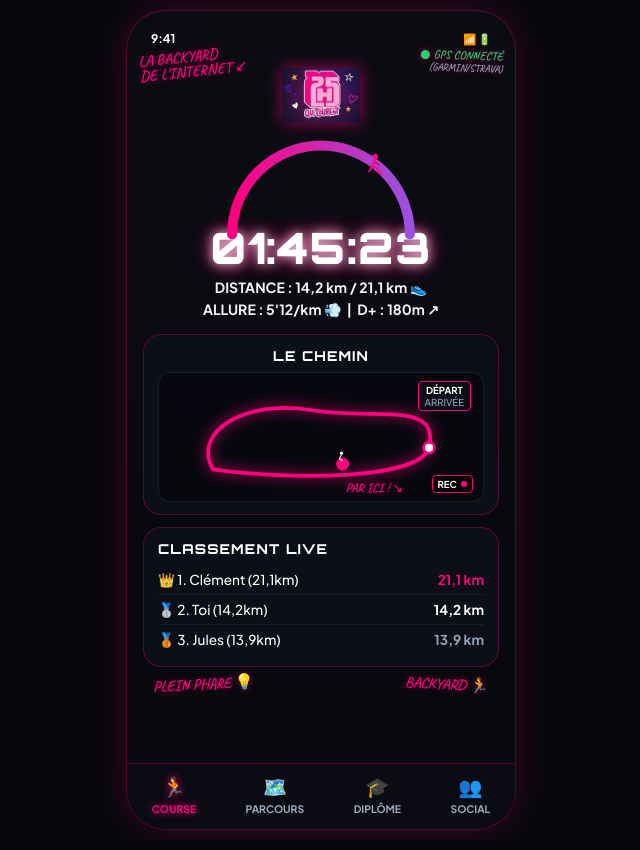
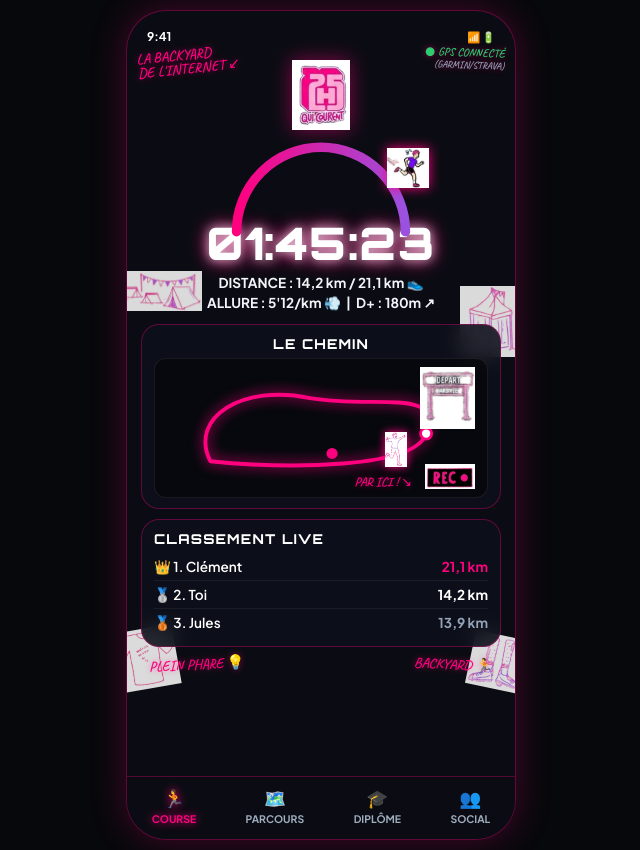
Before and after one commit to mogomegarun/backyard-25h, a website: page index.html in a window 1280 px wide. Shown: the whole page, without its empty margins (319-959 px from the left). Drawn offline with Linux system fonts and the light colour scheme.

Commit message:
Update index.html

```diff
--- a/index.html
+++ b/index.html
@@ -3,16 +3,16 @@
 <head>
   <meta charset="UTF-8">
   <meta name="viewport" content="width=device-width, initial-scale=1.0">
-  <title>25H Qui Courent - Backyard</title>
+  <title>25H Qui Courent</title>
   <link rel="preconnect" href="https://fonts.googleapis.com">
   <link rel="preconnect" href="https://fonts.gstatic.com" crossorigin>
-  <link href="https://fonts.googleapis.com/css2?family=Caveat:wght@600;700&family=Orbitron:wght@700;800;900&family=Plus+Jakarta+Sans:wght@500;600;700;800&display=swap" rel="stylesheet">
+  <link href="https://fonts.googleapis.com/css2?family=Caveat:wght@600;700&family=Orbitron:wght@700;800;900&family=Plus+Jakarta+Sans:wght@600;700;800&display=swap" rel="stylesheet">
 
   <style>
     :root {
       --bg-dark: #07080c;
-      --card-bg: rgba(13, 16, 27, 0.85);
-      --card-border: rgba(255, 0, 127, 0.3);
+      --card-bg: rgba(13, 16, 27, 0.88);
+      --card-border: rgba(255, 0, 127, 0.35);
       --neon-pink: #ff007f;
       --neon-purple: #9b51e0;
       --neon-green: #2ecc71;
@@ -35,40 +35,42 @@
       padding: 10px;
     }
 
-    /* Conteneur Smartphone */
+    /* ÉCRAN DU TÉLÉPHONE */
     .phone-screen {
       width: 100%;
       max-width: 390px;
-      min-height: 820px;
+      min-height: 830px;
       background-color: #0b0c13;
-      background-image:
-        linear-gradient(180deg, rgba(11, 12, 19, 0.82) 0%, rgba(7, 8, 12, 0.92) 100%),
-        url('images/bg-doodles.jpg');
-      background-size: cover;
-      background-position: center;
-      border: 1px solid rgba(255, 0, 127, 0.3);
+      border: 1px solid rgba(255, 0, 127, 0.35);
       border-radius: 40px;
-      padding: 18px 16px 0 16px;
+      padding: 16px 14px 0 14px;
       position: relative;
-      box-shadow: 0 0 35px rgba(255, 0, 127, 0.2);
+      box-shadow: 0 0 35px rgba(255, 0, 127, 0.25);
       display: flex;
       flex-direction: column;
-      gap: 12px;
+      gap: 10px;
       overflow: hidden;
     }
 
-    /* Doodles manuscrits & annotations */
+    /* DOODLES DE FOND DÉCORATIFS (POSITIONNÉS DE MANIÈRE ABSOLUE) */
+    .bg-doodle {
+      position: absolute;
+      pointer-events: none;
+      z-index: 0;
+      opacity: 0.85;
+    }
+
     .doodle-text {
       font-family: var(--font-handwritten);
       color: var(--neon-pink);
-      font-size: 1.1rem;
+      font-size: 1.05rem;
       line-height: 1;
       position: absolute;
       z-index: 2;
       text-shadow: 0 0 6px rgba(255, 0, 127, 0.5);
     }
 
-    /* En-tête avec Heure & Status Bar */
+    /* EN-TÊTE ET LOGO */
     .status-bar {
       display: flex;
       justify-content: space-between;
@@ -76,65 +78,79 @@
       font-size: 0.75rem;
       font-weight: 700;
       color: #fff;
-      padding: 2px 8px 6px 8px;
+      padding: 2px 6px 4px 6px;
+      z-index: 2;
     }
 
     .top-header {
       position: relative;
       display: flex;
-      flex-direction: column;
+      justify-content: center;
       align-items: center;
-      margin-top: 4px;
+      margin-top: 2px;
+      z-index: 2;
     }
 
     .logo-img {
-      max-height: 55px;
+      max-height: 70px;
       width: auto;
       display: block;
-      filter: drop-shadow(0 0 8px rgba(255, 0, 127, 0.6));
+      filter: drop-shadow(0 0 10px rgba(255, 0, 127, 0.5));
     }
 
-    /* Section Chrono & Arc */
+    /* SECTION CHRONO & ARC */
     .timer-section {
       position: relative;
       text-align: center;
-      margin-top: 5px;
+      margin-top: 2px;
+      z-index: 2;
     }
 
     .arc-container {
       position: relative;
       width: 280px;
-      height: 100px;
+      height: 95px;
       margin: 0 auto;
+    }
+
+    /* Runner PNG positionné sur l'arc */
+    .runner-on-arc {
+      position: absolute;
+      top: 6px;
+      right: 32px;
+      width: 42px;
+      height: auto;
+      z-index: 3;
+      filter: drop-shadow(0 0 6px var(--neon-pink));
     }
 
     .timer-display {
       font-family: var(--font-cinema);
-      font-size: 2.7rem;
+      font-size: 2.8rem;
       font-weight: 900;
       color: #fff;
       text-shadow: 0 0 12px rgba(255, 255, 255, 0.8), 0 0 20px var(--neon-pink);
-      margin-top: -20px;
+      margin-top: -22px;
       letter-spacing: 1px;
     }
 
     .stats-row {
-      font-size: 0.88rem;
+      font-size: 0.85rem;
       color: #f1f5f9;
-      margin: 4px 0;
+      margin: 3px 0;
       font-weight: 700;
     }
 
-    /* Cartes UI Glassmorphism */
+    /* CARTE UI */
     .ui-card {
       background: var(--card-bg);
       backdrop-filter: blur(10px);
       -webkit-backdrop-filter: blur(10px);
       border: 1px solid var(--card-border);
       border-radius: 18px;
-      padding: 12px 14px;
+      padding: 10px 12px;
       position: relative;
-      z-index: 1;
+      z-index: 2;
     }
 
     .card-title {
@@ -144,29 +160,53 @@
       letter-spacing: 1.2px;
       text-transform: uppercase;
       color: var(--text-white);
-      margin-bottom: 8px;
-      display: flex;
-      align-items: center;
-      justify-content: space-between;
+      margin-bottom: 6px;
+      text-align: center;
     }
 
-    /* Carte GPX */
+    /* CARTE DU PARCOURS */
     .map-container {
-      height: 130px;
-      background: rgba(5, 6, 10, 0.6);
+      height: 140px;
+      background: rgba(5, 6, 10, 0.7);
       border-radius: 12px;
       position: relative;
       overflow: hidden;
       border: 1px solid rgba(255, 255, 255, 0.08);
     }
 
-    /* Leaderboard */
+    /* Éléments PNG sur la carte */
+    .img-depart {
+      position: absolute;
+      top: 8px;
+      right: 12px;
+      width: 55px;
+      z-index: 3;
+    }
+
+    .img-camera-rec {
+      position: absolute;
+      bottom: 8px;
+      right: 12px;
+      width: 50px;
+      z-index: 3;
+    }
+
+    .img-runner-map {
+      position: absolute;
+      bottom: 30px;
+      right: 80px;
+      width: 22px;
+      z-index: 3;
+      filter: drop-shadow(0 0 4px var(--neon-pink));
+    }
+
+    /* LEADERBOARD */
     .leader-row {
       display: flex;
       align-items: center;
       justify-content: space-between;
       font-size: 0.85rem;
-      padding: 6px 0;
+      padding: 5px 0;
       border-bottom: 1px solid rgba(255, 255, 255, 0.06);
     }
 
@@ -174,7 +214,7 @@
       border-bottom: none;
     }
 
-    /* Barre de Navigation en bas */
+    /* BARRE DE NAVIGATION */
     .nav-bar {
       display: flex;
       justify-content: space-around;
@@ -186,8 +226,9 @@
       color: var(--text-muted);
       font-weight: 700;
       background: rgba(11, 12, 19, 0.95);
-      margin-left: -16px;
-      margin-right: -16px;
+      margin-left: -14px;
+      margin-right: -14px;
+      z-index: 4;
     }
 
     .nav-item {
@@ -203,43 +244,42 @@
       color: var(--neon-pink);
       text-shadow: 0 0 8px var(--neon-pink);
     }
-
-    .nav-item svg {
-      width: 20px;
-      height: 20px;
-      fill: currentColor;
-    }
   </style>
 </head>
 <body>
 
 <div class="phone-screen">
 
-  <!-- Status Bar iPhone -->
+  <!-- DOODLES D'ARRIÈRE-PLAN ISOLÉS (DÉCORATIONS) -->
+  <img src="images/doodles-tentes-isoles.png" class="bg-doodle" style="top: 260px; left: -10px; width: 85px;" alt="Tentes" />
+  <img src="images/doodles-tente-seul-isoles.png" class="bg-doodle" style="top: 275px; right: -5px; width: 60px;" alt="Tente" />
+  <img src="images/doodles-tshirt-isoles.png" class="bg-doodle" style="bottom: 150px; left: -15px; width: 65px; transform: rotate(-10deg);" alt="Tshirt" />
+  <img src="images/doodles-basket-isoles.png" class="bg-doodle" style="bottom: 150px; right: -10px; width: 55px; transform: rotate(12deg);" alt="Bottes" />
+
+  <!-- STATUS BAR -->
   <div class="status-bar">
     <span>9:41</span>
     <span style="font-size: 0.65rem;">📶 🔋</span>
   </div>
 
-  <!-- Annotations / Doodles de Texte de l'en-tête -->
-  <span class="doodle-text" style="top: 38px; left: 12px; transform: rotate(-6deg); font-size: 0.95rem;">
+  <!-- TEXTES ANNOTÉS -->
+  <span class="doodle-text" style="top: 36px; left: 10px; transform: rotate(-6deg); font-size: 0.9rem;">
     LA BACKYARD<br>DE L'INTERNET ↙
   </span>
 
-  <span class="doodle-text" style="top: 38px; right: 12px; transform: rotate(2deg); color: #2ecc71; text-align: right; font-size: 0.75rem;">
-    ● GPS CONNECTÉ<br><span style="color: var(--text-muted); font-size: 0.65rem;">(GARMIN/STRAVA)</span>
+  <span class="doodle-text" style="top: 36px; right: 10px; transform: rotate(2deg); color: #2ecc71; text-align: right; font-size: 0.72rem;">
+    ● GPS CONNECTÉ<br><span style="color: var(--text-muted); font-size: 0.62rem;">(GARMIN/STRAVA)</span>
   </span>
 
-  <!-- LOGO OFFICIEL CENTRÉ (Chemin corrigé : images/...) -->
+  <!-- LOGO OFFICIEL 25H ISOLÉ -->
   <div class="top-header">
-    <img src="images/logo-25h-qui-courent.png" alt="Logo 25H Qui Courent" class="logo-img" />
+    <img src="images/doodles-logo-isoles.png" alt="Logo 25H Qui Courent" class="logo-img" />
   </div>
 
-  <!-- CHRONO + ARC ARC-EN-CIEL + COUREUR -->
+  <!-- SECTION CHRONO ET ARC + RUNNER PNG ISOLÉ -->
   <div class="timer-section">
     <div class="arc-container">
-      <svg width="280" height="100" viewBox="0 0 200 90">
-        <!-- Tracé de l'arc néon -->
+      <svg width="280" height="95" viewBox="0 0 200 90">
         <path d="M 20 85 A 75 75 0 0 1 180 85" fill="none" stroke="url(#neon-grad)" stroke-width="9" stroke-linecap="round" />
         <defs>
           <linearGradient id="neon-grad" x1="0%" y1="0%" x2="100%" y2="0%">
@@ -247,13 +287,9 @@
             <stop offset="100%" stop-color="#9b51e0" />
           </linearGradient>
         </defs>
-
-        <!-- Petit coureur rose sur l'arc -->
-        <g transform="translate(142, 12) scale(0.7)">
-          <circle cx="10" cy="4" r="3.5" fill="#ff007f" />
-          <path d="M 10 8 L 6 16 L 12 20 M 10 12 L 15 15 M 6 16 L 2 23 M 12 20 L 17 26" stroke="#ff007f" stroke-width="2.5" fill="none" stroke-linecap="round"/>
-        </g>
       </svg>
+      <!-- IMAGE COUREUR SUR L'ARC -->
+      <img src="images/doodles-runner-isoles.png" alt="Coureur" class="runner-on-arc" />
     </div>
 
     <div class="timer-display">01:45:23</div>
@@ -261,88 +297,73 @@
     <div class="stats-row">ALLURE : 5'12/km 💨 &nbsp;|&nbsp; D+ : 180m ↗</div>
   </div>
 
-  <!-- CARTE PARCOURS (LE CHEMIN) -->
+  <!-- CARTE DU PARCOURS -->
   <div class="ui-card">
-    <div class="card-title" style="justify-content: center;">
-      <span>LE CHEMIN</span>
-    </div>
+    <div class="card-title">LE CHEMIN</div>
 
     <div class="map-container">
       <svg width="100%" height="100%" viewBox="0 0 300 110">
-        <!-- Tracé GPX de la boucle -->
-        <path d="M 50,85 C 30,50 80,20 140,30 C 200,40 260,20 250,65 C 240,95 120,95 50,85 Z"
+        <!-- Tracé de la boucle GPX -->
+        <path d="M 50,85 C 30,45 80,15 140,28 C 200,38 260,18 245,60 C 235,92 120,92 50,85 Z"
               fill="none" stroke="#ff007f" stroke-width="3.5" stroke-linecap="round" stroke-linejoin="round"
               style="filter: drop-shadow(0 0 6px #ff007f);" />
 
-        <!-- Marqueurs sur la carte -->
-        <circle cx="250" cy="65" r="5" fill="#fff" stroke="#ff007f" stroke-width="2.5" />
-        <circle cx="170" cy="80" r="6" fill="#ff007f" />
-
-        <!-- Petit coureur sur le parcours -->
-        <g transform="translate(164, 68) scale(0.5)">
-          <circle cx="10" cy="4" r="3" fill="#fff" />
-          <path d="M 10 7 L 6 14 L 12 18" stroke="#fff" stroke-width="2" fill="none"/>
-        </g>
+        <!-- Points étapes -->
+        <circle cx="245" cy="60" r="5" fill="#fff" stroke="#ff007f" stroke-width="2.5" />
+        <circle cx="160" cy="78" r="5" fill="#ff007f" />
       </svg>
 
-      <!-- Badge Départ / Arrivée -->
-      <div style="position: absolute; top: 8px; right: 12px; background: rgba(13, 16, 27, 0.85); border: 1px solid var(--neon-pink); padding: 2px 6px; border-radius: 4px; font-size: 0.6rem; text-align: center; color: #fff;">
-        <strong>DÉPART</strong><br><span style="color: var(--text-muted);">ARRIVÉE</span>
-      </div>
+      <!-- PNGs Isolés sur la carte -->
+      <img src="images/doodles-depart-isoles.png" alt="Départ/Arrivée" class="img-depart" />
+      <img src="images/doodles-bonhomme-neon-isoles.png" alt="Coureur Carte" class="img-runner-map" />
+      <img src="images/doodles-camera-isoles.png" alt="Camera REC" class="img-camera-rec" />
 
-      <!-- Annotation Par Ici -->
-      <span class="doodle-text" style="bottom: 6px; right: 80px; font-size: 0.8rem;">PAR ICI ! ↘</span>
-
-      <!-- Badge REC Camera -->
-      <div style="position: absolute; bottom: 8px; right: 10px; background: #000; border: 1px solid var(--neon-pink); border-radius: 4px; padding: 2px 5px; display: flex; align-items: center; gap: 4px;">
-        <span style="font-size: 0.6rem; color: #fff; font-weight: bold;">REC</span>
-        <span style="width: 6px; height: 6px; background: var(--neon-pink); border-radius: 50%;"></span>
-      </div>
+      <span class="doodle-text" style="bottom: 8px; right: 75px; font-size: 0.8rem;">PAR ICI ! ↘</span>
     </div>
   </div>
 
   <!-- CLASSEMENT LIVE -->
   <div class="ui-card">
-    <div class="card-title">
-      <span style="color: #fff;">CLASSEMENT LIVE</span>
+    <div class="card-title" style="text-align: left; color: #fff;">
+      CLASSEMENT LIVE
     </div>
 
     <div class="leader-row">
-      <span>👑 1. Clément (21,1km)</span>
+      <span>👑 1. Clément</span>
       <strong style="color: var(--neon-pink);">21,1 km</strong>
     </div>
     <div class="leader-row">
-      <span>🥈 2. Toi (14,2km)</span>
+      <span>🥈 2. Toi</span>
       <strong>14,2 km</strong>
     </div>
     <div class="leader-row">
-      <span>🥉 3. Jules (13,9km)</span>
+      <span>🥉 3. Jules</span>
       <strong style="color: var(--text-muted);">13,9 km</strong>
     </div>
   </div>
 
   <!-- ANNOTATIONS BAS DE PAGE -->
-  <div style="display: flex; justify-content: space-between; padding: 0 10px; margin-top: -2px;">
-    <span class="doodle-text" style="position: relative; transform: rotate(-3deg); font-size: 0.95rem;">PLEIN PHARE 💡</span>
-    <span class="doodle-text" style="position: relative; transform: rotate(3deg); font-size: 0.95rem;">BACKYARD 🏃</span>
+  <div style="display: flex; justify-content: space-between; padding: 0 8px; z-index: 2;">
+    <span class="doodle-text" style="position: relative; transform: rotate(-3deg); font-size: 0.9rem;">PLEIN PHARE 💡</span>
+    <span class="doodle-text" style="position: relative; transform: rotate(3deg); font-size: 0.9rem;">BACKYARD 🏃</span>
   </div>
 
-  <!-- BARRE DE NAVIGATION -->
+  <!-- NAVIGATION -->
   <div class="nav-bar">
     <div class="nav-item active">
-      <span style="font-size: 1.2rem;">🏃</span>
+      <span style="font-size: 1.1rem;">🏃</span>
       <span>COURSE</span>
     </div>
     <div class="nav-item">
-      <span style="font-size: 1.2rem;">🗺️</span>
+      <span style="font-size: 1.1rem;">🗺️</span>
       <span>PARCOURS</span>
     </div>
     <div class="nav-item">
-      <span style="font-size: 1.2rem;">🎓</span>
+      <span style="font-size: 1.1rem;">🎓</span>
       <span>DIPLÔME</span>
     </div>
     <div class="nav-item">
-      <span style="font-size: 1.2rem;">👥</span>
+      <span style="font-size: 1.1rem;">👥</span>
       <span>SOCIAL</span>
     </div>
   </div>
```
